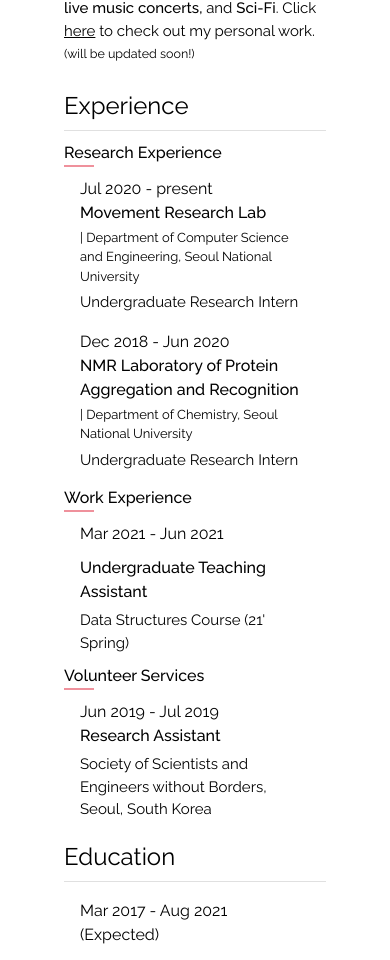
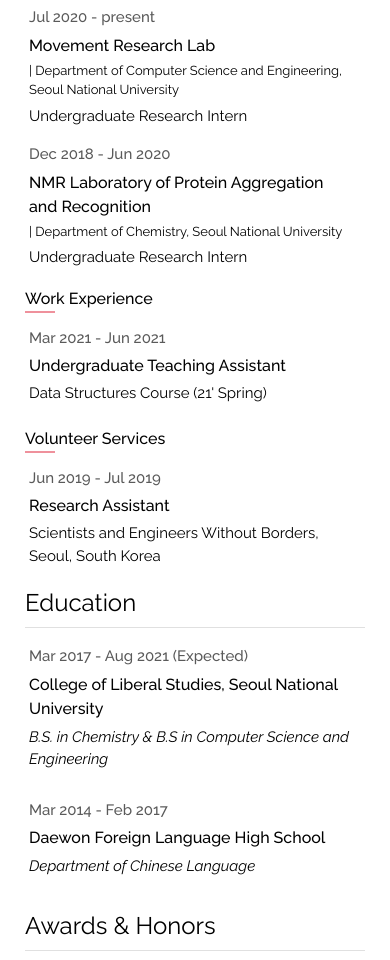
Before and after one commit to jiyewise/homepage, a React (Create React App) app: page / in a window 390 px wide. Shown: the part 999-1959 px from the top of the page. Built offline with nearby package versions, Linux system fonts and the light colour scheme; the HTML template or start-up script is replaced by a standard one; a web font is replaced by a local one.

Commit message:
adjusted responsiveness

```diff
--- a/src/Intro/Intro.css
+++ b/src/Intro/Intro.css
@@ -19,6 +19,15 @@
     /* padding-top: 1px; */
     margin-bottom: 2px;
   }
+
+.subtitle_vol:after {
+    content: "";
+    display: block;
+    width: 30px;
+    border-bottom: 2px solid #ef919c;
+    /* padding-top: 1px; */
+    margin-bottom: 2px;
+  }
 @media only screen{
 .IntroContainer {
     margin-right: auto;
@@ -28,6 +37,40 @@
     max-width: 65rem;
 }
 }
+
+@media only screen and (min-width: 280px) and (max-width: 480px) {
+    .IntroContainer {
+        margin-right: auto;
+        margin-left: auto;
+        margin-top: 2.5rem;
+        width: calc(100% - 50px);
+        max-width: 65rem;
+    }
+
+    .listitem {
+        padding-left: 4px !important;
+    }
+
+    .res_item {
+        padding-left: 4px !important;
+    }
+
+    .subtitle_vol{
+        /* margin-top: 10px; */
+        margin-bottom: 6px !important;
+    }
+
+    .subtitle_work{
+        /* margin-top: 10px; */
+        margin-bottom: 6px !important;
+    }
+
+    .subtitle {
+        /* margin-top: 10px; */
+        margin-bottom: 6px !important;
+    }
+
+    }
 
 @media only screen and (min-width: 573px) {
 .Name{
@@ -39,7 +82,14 @@
 @media only screen and (max-width: 1160px) {
     .subtitle_work{
         /* margin-top: 10px; */
-        padding-top: 15px !important;
+        padding-top: 18px !important;
+        }
+    }
+
+@media only screen and (max-width: 959px) {
+    .subtitle_vol{
+        /* margin-top: 10px; */
+        padding-top: 12px !important;
         }
     }
 
--- a/src/Intro/Intro.jsx
+++ b/src/Intro/Intro.jsx
@@ -49,17 +49,19 @@
                     </Grid>
                     <Grid item >
                         {/* <h1>Jiye Lee</h1> */}
-                        <Divider style={
+                        {/* <Divider style={
                             {
                                 marginTop:"8px",
                                 marginBottom:"5px"
                             }
-                        }></Divider>
+                        }></Divider> */}
                         <Typography variant="h6" style={
                             {
                                 fontWeight: "400",
                                 fontSize: "16px",
-                                fontStyle: "italic"
+                                fontStyle: "italic",
+                                marginTop: "8px",
+                                color: "#5a5a5a"
                             }
                         }>Steady Enthusiast. Researcher in Training.</Typography>
                     </Grid>
@@ -87,15 +89,18 @@
                         }></Divider>
                     <Typography style={
                         {
-                            fontSize: "15px"
+                            fontSize: "15px",
+                            // textAlign: "justify"
                         }
                     }>Hi there, I am a final year undergrad at Seoul National University, majoring in <strong style={{fontWeight: "500"}}>Chemistry</strong> and <strong style={{fontWeight: "500"}}>Computer Science & Engineering</strong>.
                         Currently I am working as a research intern in <strong style={{fontWeight: "500"}}>SNU Movement Research Lab</strong> advised by <strong style={{fontWeight: "500"}}>Jehee Lee</strong>, focusing on <strong style={{fontWeight: "500"}}>computer simulations of human and animal movements</strong>.
-                        <br/><br/>I am now exploring various topics which include, but are not limited to <strong style={{fontWeight: "500"}}>physics-based simulations</strong>, <strong style={{fontWeight: "500"}}>reinforcement learning</strong>, <strong style={{fontWeight: "500"}}>robotics</strong> and <strong style={{fontWeight: "500"}}>biomechanics</strong>.
-                        Previously, I have been interested in <strong style={{fontWeight: "500"}}>biophysics</strong>, exploring diverse <strong style={{fontWeight: "500"}}> physico-chemical approaches for understanding protein dynamics</strong>. <br></br><br></br>Find out more about my projects <u>here</u>. <small>(will be updated soon!)</small>
                         <br></br>
                         <br></br>
-                        Outside of research, I have a great passion for <strong style={{fontWeight: "500"}}>digital art, hand-drawing, live music concerts,</strong> and <strong style={{fontWeight: "500"}}>Sci-Fi</strong>. Click <u>here</u> to check out my personal work. <br></br><small>(will be updated soon!)</small>
+                        I am now exploring various topics which include, but are not limited to <strong style={{fontWeight: "500"}}>physics-based simulations</strong>, <strong style={{fontWeight: "500"}}>robotics</strong>, <strong style={{fontWeight: "500"}}>reinforcement learning</strong> and <strong style={{fontWeight: "500"}}>biomechanics</strong>.
+                        Previously, I have been interested in <strong style={{fontWeight: "500"}}>biophysics</strong>, exploring diverse <strong style={{fontWeight: "500"}}> physico-chemical approaches for protein dynamics</strong>. <br></br><br></br>Find out more about my projects <u>here</u> or download my <u>CV</u>. <small>(will be updated soon!)</small>
+                        <br></br>
+                        <br></br>
+                        Outside of research, I have a great passion for <strong style={{fontWeight: "500"}}>digital art, hand-drawing, live rock concerts,</strong> and <strong style={{fontWeight: "500"}}>Sci-Fi</strong>. Click <u>here</u> to check out my personal work. <small>(will be updated soon!)</small>
                     </Typography>
                 </Grid>
             </Grid>
@@ -116,7 +121,7 @@
                             }
                         }></Divider>
                     <List dense="false">
-                        <ListItem>
+                        <ListItem className="listitem">
                             <Grid container direction="row"  style={
                                 {
                                     paddingLeft: "0px"
@@ -125,12 +130,15 @@
                                 {/* <Grid item>
                                     <SchoolIcon/>
                                 </Grid> */}
-                                <Grid item xs="12" md="3" style={
+                                <Grid item xs="12" md="3">
+                                    <Typography style={
                                     {
-                                        paddingBottom: "10px"
+                                        paddingBottom: "5px",
+                                        fontSize: "15px",
+                                        fontWeight: "500",
+                                        color: "#5a5a5a"
                                     }
-                                }>
-                                    <Typography>Mar 2017 - Aug 2021  (Expected)</Typography>
+                                }>Mar 2017 - Aug 2021  (Expected)</Typography>
                                 </Grid>
                                 <Grid item>
                                 <Typography style={
@@ -149,17 +157,20 @@
                             </Grid>
                         </ListItem>
                         <br></br>
-                        <ListItem>
+                        <ListItem className="listitem">
                             <Grid container direction="row">
                                 {/* <Grid item>
                                     <SchoolIcon/>
                                 </Grid> */}
-                                <Grid item xs="12" md="3" style={
+                                <Grid item xs="12" md="3">
+                                    <Typography style={
                                     {
-                                        paddingBottom: "10px"
+                                        paddingBottom: "5px",
+                                        fontSize: "15px",
+                                        fontWeight: "500",
+                                        color: "#5a5a5a"
                                     }
-                                }>
-                                    <Typography >Mar 2014 - Feb 2017</Typography>
+                                } >Mar 2014 - Feb 2017</Typography>
                                 </Grid>
                                 <Grid item>
                                 <Typography style={
@@ -219,7 +230,14 @@
                                     <SchoolIcon/>
                                 </Grid> */}
                                 <Grid item xs="12" md="3" >
-                                    <Typography>Jul 2020 - present</Typography>
+                                    <Typography style={
+                                        {
+                                            paddingBottom: "5px",
+                                            fontSize: "15px",
+                                            fontWeight: "500",
+                                            color: "#5a5a5a"
+                                        }
+                                    }>Jul 2020 - present</Typography>
                                 </Grid>
                                 <Grid item >
                                         <Grid container direction="row">
@@ -246,7 +264,7 @@
                                 </Grid>
                             </Grid>
                         </ListItem>
-                        <ListItem style={
+                        <ListItem className="listitem" style={
                             {
                                 paddingBottom: "0px",
                                 marginBottom: "0px"
@@ -257,7 +275,14 @@
                                     <SchoolIcon/>
                                 </Grid> */}
                                 <Grid item  xs="12" md="3" >
-                                    <Typography>Dec 2018 - Jun 2020</Typography>
+                                    <Typography style={
+                                        {
+                                            paddingBottom: "5px",
+                                            fontSize: "15px",
+                                            fontWeight: "500",
+                                            color: "#5a5a5a"
+                                        }
+                                    }>Dec 2018 - Jun 2020</Typography>
                                 </Grid>
                                 <Grid item>
                                 {/* <Typography>NMR Laboratory of Protein Aggregation and Recognition</Typography>
@@ -300,7 +325,7 @@
                         }
                     }>Work Experience
                     </Typography>
-                        <ListItem style={
+                        <ListItem className="listitem" style={
                             {
                                 paddingBottom: "0px"
                             }
@@ -310,12 +335,15 @@
                                 {/* <Grid item>
                                     <SchoolIcon/>
                                 </Grid> */}
-                                <Grid item item xs="12" md="3" style={
+                                <Grid item xs="12" md="3">
+                                    <Typography style={
                                     {
-                                        paddingBottom: "10px"
+                                        paddingBottom: "5px",
+                                        fontSize: "15px",
+                                        fontWeight: "500",
+                                        color: "#5a5a5a"
                                     }
-                                }>
-                                    <Typography>Mar 2021 - Jun 2021</Typography>
+                                }>Mar 2021 - Jun 2021</Typography>
                                 </Grid>
                                 <Grid item >
                                 <Typography style={
@@ -327,7 +355,7 @@
                                     {
                                         fontSize: "15px",
                                         // fontStyle: "italic",
-                                        paddingTop: "5px"
+                                        paddingTop: "4px"
                                     }
                                 }>Data Structures Course (21' Spring)</Typography>
                                 </Grid>
@@ -340,9 +368,9 @@
                             fontWeight: "500",
                             marginTop: "10px"
                         }
-                    } className="subtitle">Volunteer Services
+                    } className="subtitle_vol">Volunteer Services
                     </Typography>
-                        <ListItem style={
+                        <ListItem className="listitem" style={
                             {
                                 paddingBottom: "0px"
                             }
@@ -352,12 +380,15 @@
                                 {/* <Grid item>
                                     <SchoolIcon/>
                                 </Grid> */}
-                                <Grid item xs="12" md="3" style={
+                                <Grid item xs="12" md="3">
+                                    <Typography style={
                                     {
-                                        // paddingBottom: "10px"
+                                        paddingBottom: "5px",
+                                        fontSize: "15px",
+                                        fontWeight: "500",
+                                        color: "#5a5a5a"
                                     }
-                                }>
-                                    <Typography>Jun 2019 - Jul 2019 </Typography>
+                                }>Jun 2019 - Jul 2019 </Typography>
                                 </Grid>
                                 <Grid item >
                                 <Typography style={
@@ -369,9 +400,9 @@
                                     {
                                         fontSize: "15px",
                                         // fontStyle: "italic",
-                                        paddingTop: "5px"
+                                        paddingTop: "4px"
                                     }
-                                }>Society of Scientists and Engineers without Borders, Seoul, South Korea</Typography>
+                                }>Scientists and Engineers Without Borders, Seoul, South Korea</Typography>
                                 </Grid>
                             </Grid>
                         </ListItem>
@@ -399,7 +430,7 @@
                     }></Divider>
                 </Grid>
                 <List>
-                <ListItem>
+                <ListItem className="listitem">
                     <Grid item>
                         <Typography style={
                             {
@@ -416,7 +447,7 @@
                     </Grid>
 
                 </ListItem>
-                <ListItem>
+                <ListItem className="listitem">
                     <Grid item>
                         <Typography style={
                             {
```
